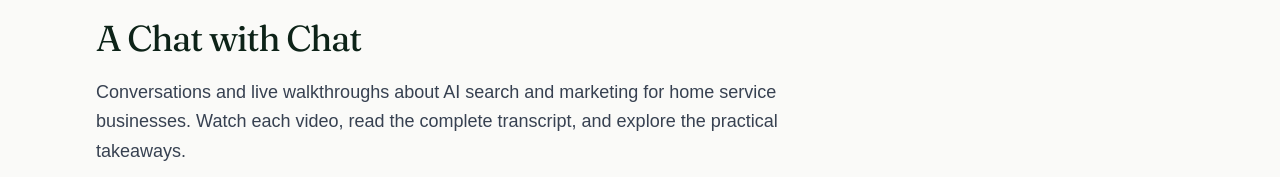
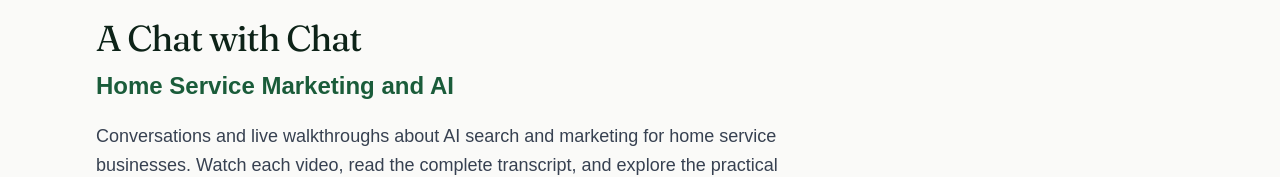
Before and after one commit to SequoiaGeo/next-website, a Next.js app: page /podcast in a window 1280 px wide. Shown: the part 174-351 px from the top of the page. Built offline with nearby package versions, Linux system fonts and the light colour scheme; no server answers; a web font is replaced by a local one.

Commit message:
Clarify podcast name with home service marketing and AI subtitle (#61)

```diff
--- a/src/app/media/page.tsx
+++ b/src/app/media/page.tsx
@@ -70,6 +70,7 @@ export default function MediaPage() {
         <div className="mx-auto max-w-6xl px-6 lg:px-8">
           <div className="section-overline mb-3">Our show</div>
           <h2 className="text-3xl font-extrabold text-[#0D2318]">A Chat with Chat</h2>
+          <p className="mt-3 text-xl font-semibold text-[#1A5C3A]">Home Service Marketing and AI</p>
           <p className="mt-4 max-w-3xl text-gray-600">Aaron Husak and ChatGPT explore AI search and marketing for local home service businesses.</p>
           <div className="mt-8 grid gap-6 md:grid-cols-2">
             {[...podcastVideos].sort((a, b) => b.date.localeCompare(a.date)).map(video => <Link key={video.slug} href={`/podcast/${video.slug}`} className="overflow-hidden rounded-2xl border border-gray-200 bg-white shadow-sm transition hover:shadow-md">
--- a/src/app/podcast/page.tsx
+++ b/src/app/podcast/page.tsx
@@ -1,11 +1,15 @@
 import type { Metadata } from "next";
 import Link from "next/link";
 import { podcastVideos } from "@/data/podcast-videos";
-export const metadata: Metadata = { title: "A Chat with Chat: Videos and Transcripts | Sequoia GEO", description: "Watch Sequoia GEO's conversations and walkthroughs about AI search and home service marketing, with complete timestamped transcripts.", alternates: { canonical: "https://www.sequoiageo.com/podcast" } };
+const showName = "A Chat with Chat: Home Service Marketing and AI";
+const description = "Marketing and AI conversations for home service owners, hosted by Aaron Husak and ChatGPT. Watch episodes and read complete timestamped transcripts.";
+export const metadata: Metadata = { title: `${showName} | Sequoia GEO`, description, alternates: { canonical: "https://www.sequoiageo.com/podcast" }, openGraph: { title: showName, description, url: "https://www.sequoiageo.com/podcast", type: "website" } };
 export default function PodcastIndex() {
   return <section className="bg-[#fafaf8] py-16"><div className="mx-auto max-w-6xl px-6 lg:px-8">
+    <script type="application/ld+json" dangerouslySetInnerHTML={{ __html: JSON.stringify({ "@context": "https://schema.org", "@type": "PodcastSeries", "@id": "https://www.sequoiageo.com/podcast#series", name: showName, url: "https://www.sequoiageo.com/podcast", description, inLanguage: "en", publisher: { "@type": "Organization", name: "Sequoia GEO", url: "https://www.sequoiageo.com" } }).replace(/</g, "\\u003c") }} />
     <Link href="/media" className="font-semibold text-[#1A5C3A] underline">Media and writing</Link>
     <h1 className="mt-6 text-4xl font-extrabold text-[#0D2318]">A Chat with Chat</h1>
+    <p className="mt-3 text-2xl font-semibold text-[#1A5C3A]">Home Service Marketing and AI</p>
     <p className="mt-5 max-w-3xl text-lg leading-relaxed text-gray-700">Conversations and live walkthroughs about AI search and marketing for home service businesses. Watch each video, read the complete transcript, and explore the practical takeaways.</p>
     <div className="mt-10 grid gap-6 md:grid-cols-2">{[...podcastVideos].sort((a, b) => b.date.localeCompare(a.date)).map(video => <Link key={video.slug} href={`/podcast/${video.slug}`} className="overflow-hidden rounded-2xl border border-gray-200 bg-white shadow-sm hover:shadow-md">
       {/* eslint-disable-next-line @next/next/no-img-element */}
```
